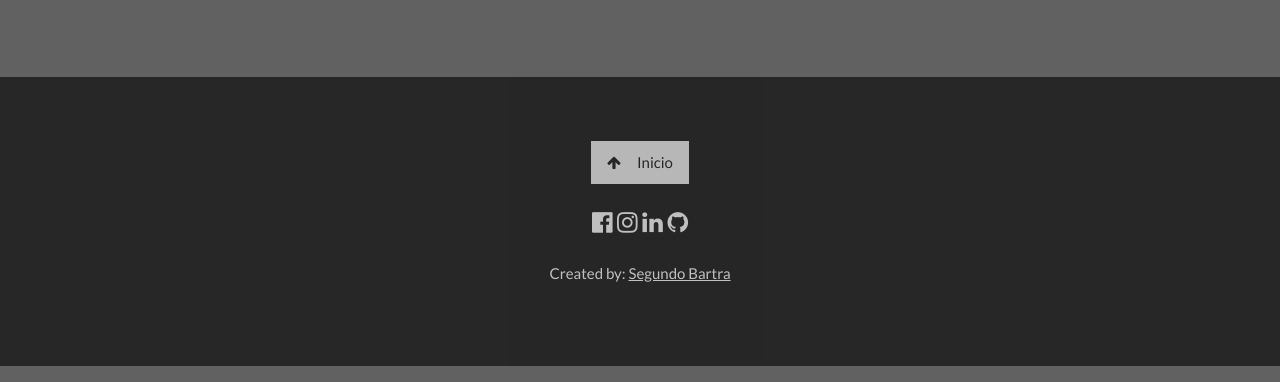
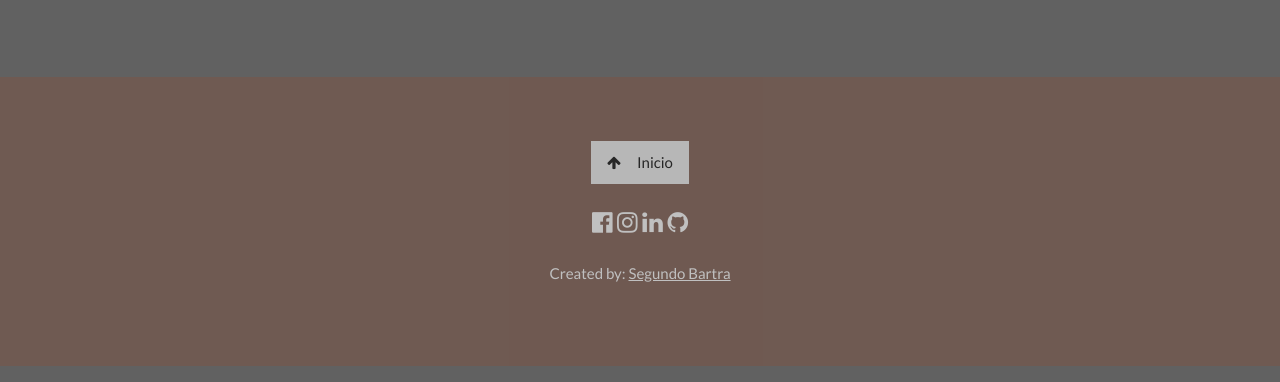
Before and after one commit to Sbartra/Chocolate-Project-2, a plain HTML site: page index.html in a window 1280 px wide. Shown: the part 3551-3933 px from the top of the page. Drawn offline with nearby package versions, Linux system fonts and the light colour scheme.

Commit message:
Update index.html

```diff
--- a/index.html
+++ b/index.html
@@ -246,7 +246,7 @@ body, html {
 </div>
 
 <!-- Footer -->
-<footer class="w3-center w3-black w3-padding-64 w3-opacity w3-hover-opacity-off">
+<footer class="w3-center w3-brown w3-padding-64 w3-opacity w3-hover-opacity-off">
   <a href="#home" class="w3-button w3-light-grey"><i class="fa fa-arrow-up w3-margin-right"></i>Inicio</a>
   <div class="w3-xlarge w3-section">
     <a href="https://www.facebook.com/"> <i class="fa fa-facebook-official w3-hover-opacity"></i></a>
```
